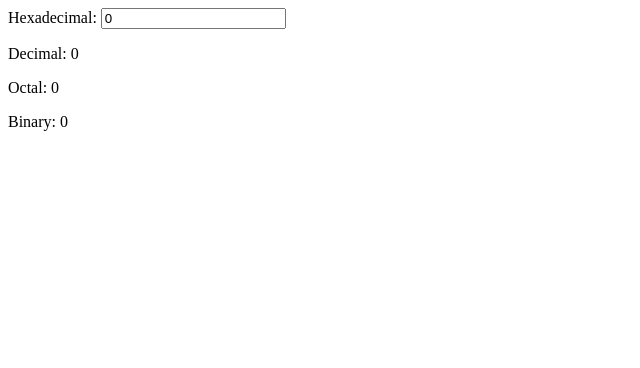
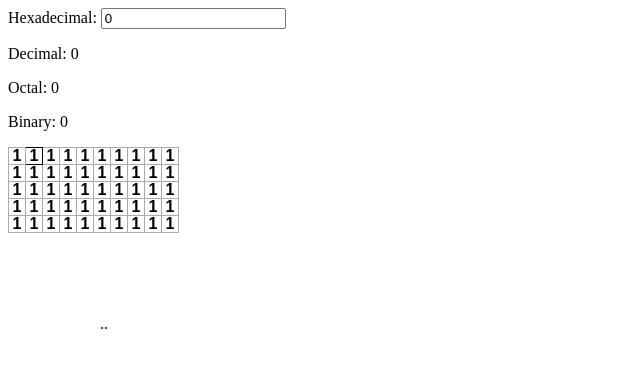
Before and after one commit to shevchenkobn/radix-calculator, a plain HTML site: page index.html in a window 1280 px wide. Shown: the whole page, without its empty margins (0-640 px from the left). Drawn offline with nearby package versions, Linux system fonts and the light colour scheme; some packages are replaced by stand-ins of ours; a script that the page names is missing.

Commit message:
worked out visualization

```diff
--- a/app/app.js
+++ b/app/app.js
@@ -1,29 +1,3 @@
-angular.module('radix-converter', ["ui.bootstrap"])
-  .controller('mainController', function($scope) {
-    $scope.dec = 0;
-    $scope.hex = 0;
-    $scope.oct = 0;
-    $scope.bin = 0;
-    // $scope.$watch('dec', function(newValue, oldValue, scope) {
-    //   $scope.hex = convert(newValue, 10, 16);
-    //   $scope.oct = convert(newValue, 10, 8);
-    //   $scope.bin = convert(newValue, 10, 2);
-    // });
-    $scope.$watch('hex', function(newValue, oldValue, scope) {
-      $scope.dec = convert(newValue, 16, 10);
-      $scope.oct = convert(newValue, 16, 8);
-      $scope.bin = convert(newValue, 16, 2);
-    });
-    // $scope.$watch('oct', function(newValue, oldValue, scope) {
-    //   $scope.hex = convert(newValue, 8, 16);
-    //   $scope.dec = convert(newValue, 8, 10);
-    //   $scope.bin = convert(newValue, 8, 2);
-    // });
-    // $scope.$watch('bin', function(newValue, oldValue, scope) {
-    //   $scope.hex = convert(newValue, 2, 16);
-    //   $scope.oct = convert(newValue, 2, 8);
-    //   $scope.dec = convert(newValue, 2, 10);
-    // });
 function RadixConverter() {
   var convertTokens = {};
   function toDecimal(token) {
@@ -202,5 +176,139 @@ angular.module('radix-converter', ["ui.bootstrap"])
   Object.seal(convert);
   return convert;
 }
+function RadixCalculator(id, delimiter) {
+  if (!window.$) {
+    if (!window.jQuery) {
+      throw new ReferenceError('jQuery is not found. Tested with 3.2.1. ' +
+        'Get at https://code.jquery.com/jquery-3.2.1.min.js or ' +
+        'https://jquery.com/download/');
+    }
+  }
+  if (id[0] !== '#') {
+    id = '#' + id;
+  }
+  try {
+    var container = $(id);
+  } catch (e) {
+    console.error(e);
+    throw new TypeError('Bad container id');
+  }
+  if (!delimiter) {
+    delimiter = '.';
+  } else if (['.', ','].indexOf(delimiter) < 0) {
+    throw new TypeError('Bad delimiter, see previous error');
+  }
+
+  var tdStyle = {
+    width: '1rem',
+    height: '1rem',
+    'line-height': '100%',
+    padding: 0,
+    border: '1px solid #aaa',
+    'text-align': 'center',
+    'position': 'relative'
+  };
+  var tableStyle = {
+    color: '#000',
+    'font-size': '1rem',
+    'font-family': ['Arial', 'Helvetica', 'sans-serif'],
+    'font-weight': '600',
+    'border-collapse': 'collapse',
+    'table-layout': 'fixed'
+  };
+  var separatorStyle = {
+    position: 'absolute',
+    height: '100%',
+    top: '0.1rem',
+    left: '0.8rem',
+    'font-weight': '900',
+    'font-size': '1.2rem',
+    'z-index': 999,
+    'border-width': 0
+  };
+  var trStyle = {
+  };
+  function buildTable(rows, columns) {
+    container.empty();
+    var table = $('<table>').appendTo(container)
+      .css(tableStyle);
+    var cells = [];
+    for (var i = 0; i < rows; i++) {
+      var row = $('<tr>').appendTo(table)
+        .css(trStyle);
+      cells[i] = [];
+      for (var j = 0; j < columns; j++) {
+        cells[i][j] = $('<td>1</td>').appendTo(row)
+          .css(tdStyle);
+      }
+    }
+    cells[0][1].css('border-color', '#000');
+    return cells;
+  }
+  var cells = buildTable(5,10);
+
+  // startArray = [row, column], lengthArray = [rowLength, columnLength]
+  function underScore(borderPieces, startArray, lengthArray) {
+    for (var i = startArray[0]; i < startArray[0] + lengthArray[0]; i++) {
+      for (var j = startArray[1]; j < startArray[1] + lengthArray[1]; j++) {
+        if (borderPieces & underScore.enum.TOP) {
+          if (i > 0) {
+            cells[i - 1][j].css('border-bottom-color', '#000');
+          } else {
+            cells[i][j].css('border-top-color', '#000');
+          }
+        }
+        if (borderPieces & underScore.enum.RIGHT) {
+          cells[i][j].css('border-right-color', '#000');
+        }
+        if (borderPieces & underScore.enum.BOTTOM) {
+          cells[i][j].css('border-bottom-color', '#000');
+        }
+        if (borderPieces & underScore.enum.LEFT) {
+          if (j > 0) {
+            cells[i][j - 1].css('border-right-color', '#000');
+          } else {
+            cells[i][j].css('border-left-color', '#000');
+          }
+        }
+      }
+    }
+  }
+  underScore.enum = {
+    TOP: 2,
+    RIGHT: 4,
+    BOTTOM: 8,
+    LEFT: 16
+  };
+}
+RadixCalculator('output');
+
+angular.module('radix-converter', [])
+  .controller('mainController', function($scope) {
+    $scope.dec = 0;
+    $scope.hex = 0;
+    $scope.oct = 0;
+    $scope.bin = 0;
+    // $scope.$watch('dec', function(newValue, oldValue, scope) {
+    //   $scope.hex = convert(newValue, 10, 16);
+    //   $scope.oct = convert(newValue, 10, 8);
+    //   $scope.bin = convert(newValue, 10, 2);
+    // });
+    $scope.$watch('hex', function(newValue, oldValue, scope) {
+      $scope.dec = convert(newValue, 16, 10);
+      $scope.oct = convert(newValue, 16, 8);
+      $scope.bin = convert(newValue, 16, 2);
+    });
+    // $scope.$watch('oct', function(newValue, oldValue, scope) {
+    //   $scope.hex = convert(newValue, 8, 16);
+    //   $scope.dec = convert(newValue, 8, 10);
+    //   $scope.bin = convert(newValue, 8, 2);
+    // });
+    // $scope.$watch('bin', function(newValue, oldValue, scope) {
+    //   $scope.hex = convert(newValue, 2, 16);
+    //   $scope.oct = convert(newValue, 2, 8);
+    //   $scope.dec = convert(newValue, 2, 10);
+    // });
+
     var convert = new RadixConverter;
   });
--- a/index.html
+++ b/index.html
@@ -1,6 +1,5 @@
 <html>
 <head>
-    <link rel="stylesheet" href="./node_modules/angular-ui-bootstrap/dist/ui-bootstrap-csp.css">
 </head>
 <body ng-app="radix-converter" ng-controller="mainController">
     <div class="container">
@@ -9,9 +8,10 @@
         <p>Octal: <span ng-bind="oct"></span></p>
         <p>Binary: <span ng-bind="bin"></span></p>
     </div>
+    <div id="output"></div>
+    <div style="position: relative; width: 100px; height: 100px"><span style="position: absolute; bottom: 0; right: 0;">..</span></div>
     <script src="./node_modules/angular/angular.js"></script>
-    <script src="./node_modules/angular-ui-bootstrap/dist/ui-bootstrap-tpls.js"></script>
-    <script src="./node_modules/angular-ui-bootstrap/dist/ui-bootstrap.js"></script>
+    <script src="./node_modules/jquery/dist/jquery.min.js"></script>
     <script src="./app/app.js"></script>
 </body>
 </html>
```
Also changed, not shown: 1 other file. Lines whose indentation alone changed are shown as unchanged.
